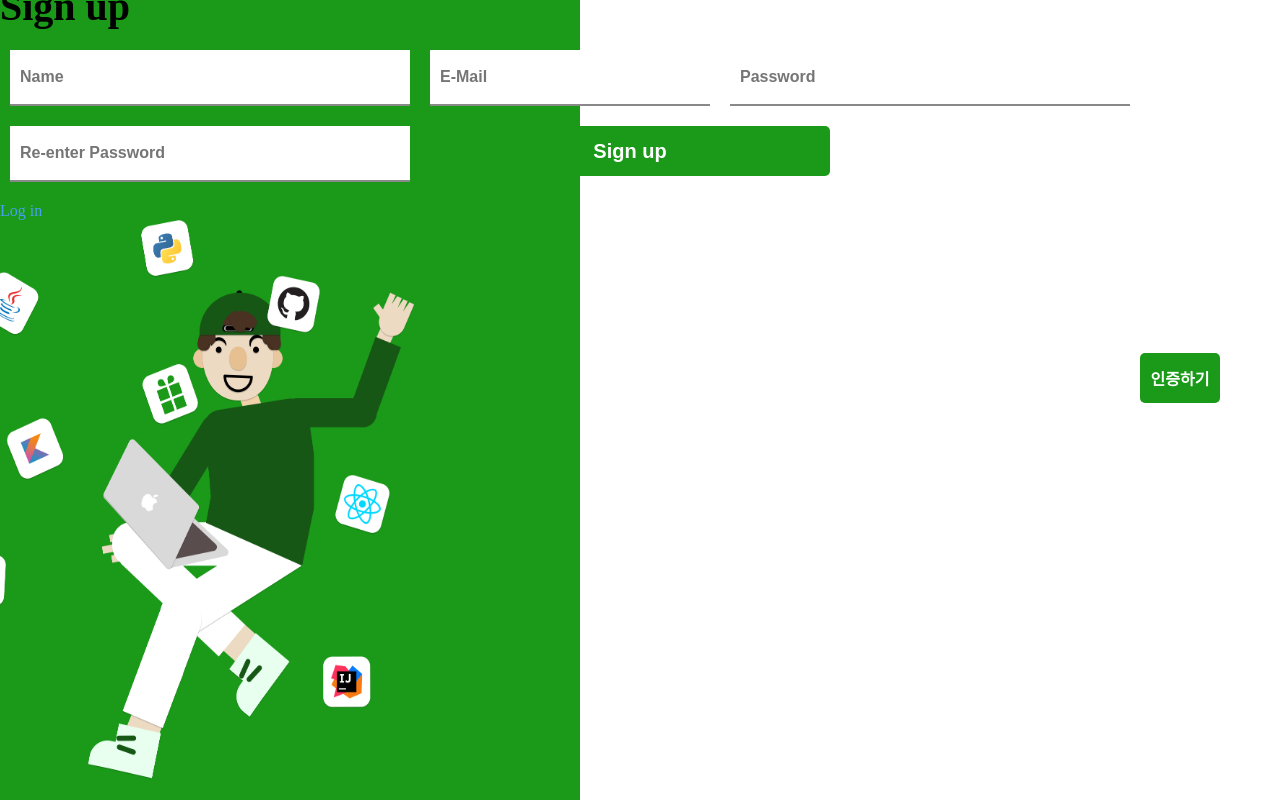
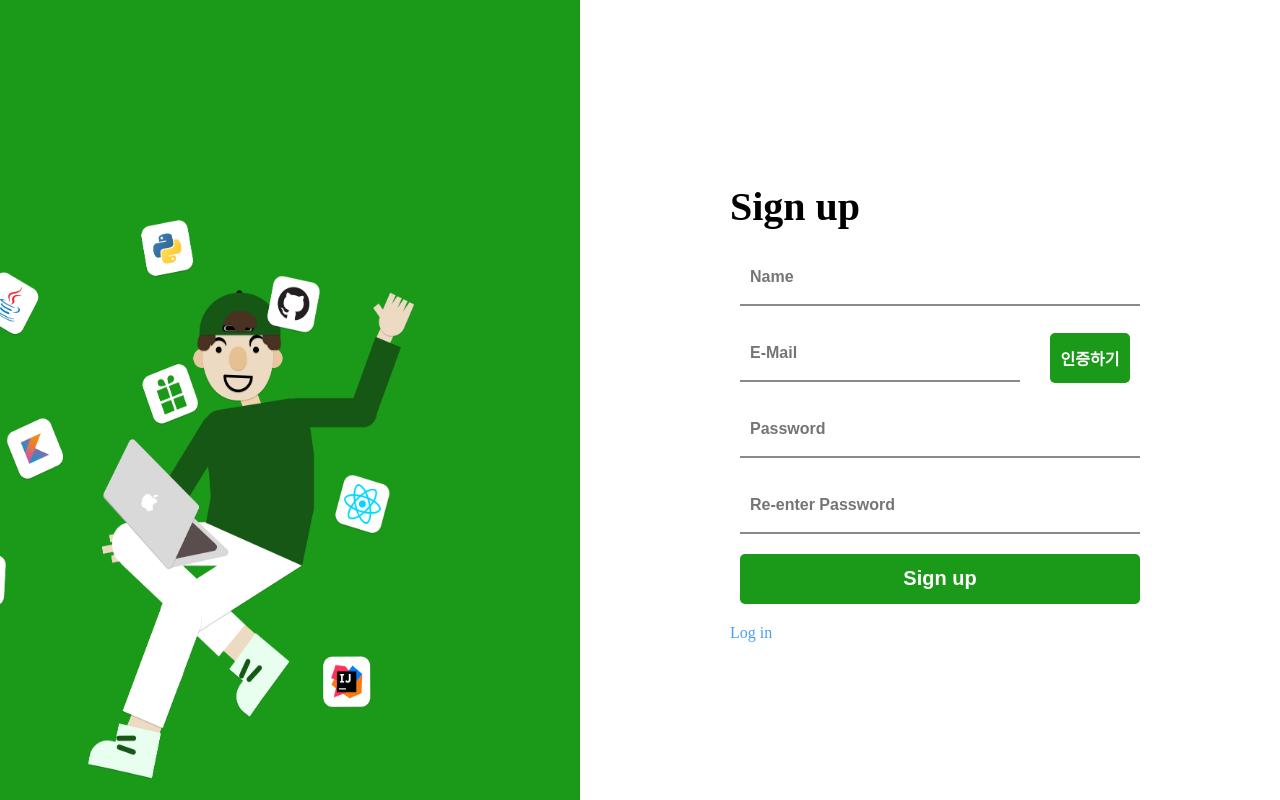
Before and after one commit to Sopo2023/SOPO_FRONTLAST, a React (Create React App) app in the folder SOPOLAST/: page /Signuppage in a window 1280 px wide. Built offline with nearby package versions, Linux system fonts and the light colour scheme.

Commit message:
fix :: 회원가입 중앙 정렬 오류 해결

```diff
--- a/SOPOLAST/src/Components/Signup/signup.css
+++ b/SOPOLAST/src/Components/Signup/signup.css
@@ -32,8 +32,9 @@
   margin: 0 10%;
   height: 900px;
   position: absolute;
-  top: 0px;
+  top: 200px;
   right: 50px;
+  width: 500px;
 }
 .box1 p {
   font-size: 40px;
@@ -56,8 +57,8 @@
   font-weight: bold;
   text-align: center;
   position: absolute;
-  top: 360px;
-  right: 0;
+  top: 140px;
+  right: 90px;
 }
 
 .box1 button {
```
